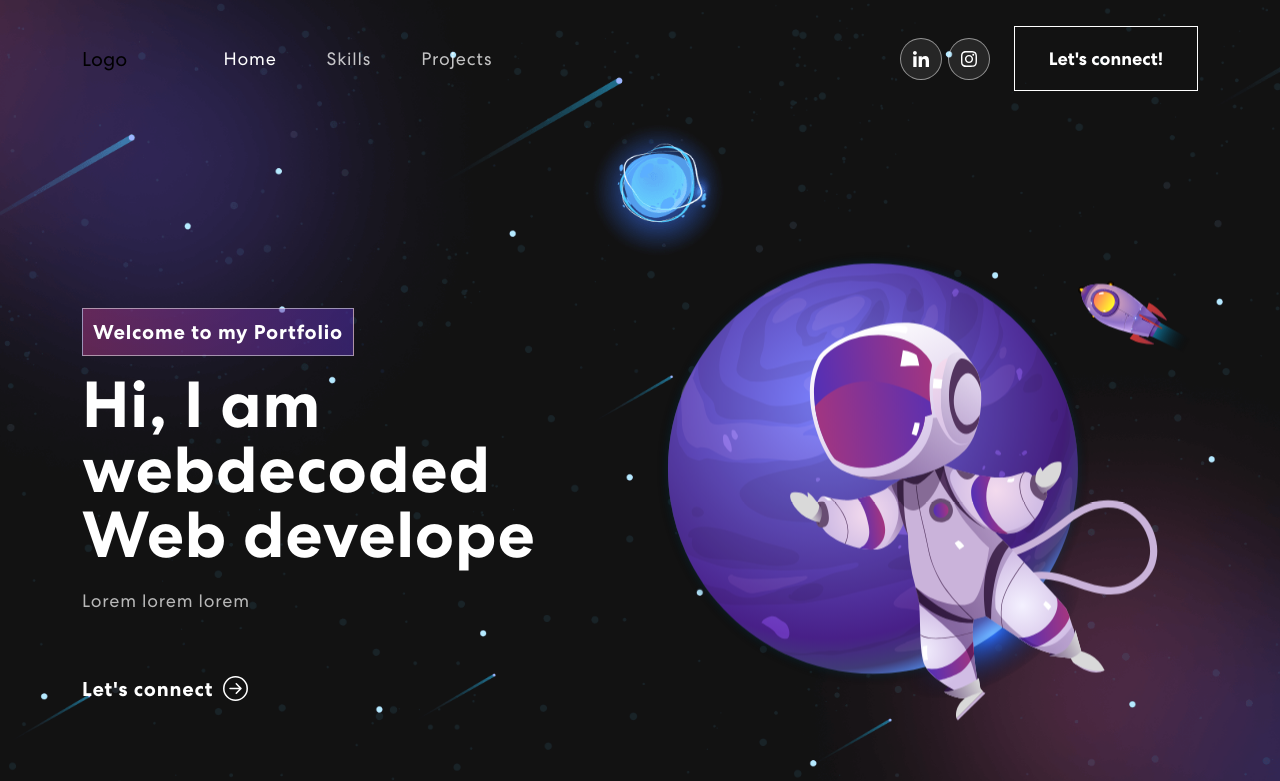
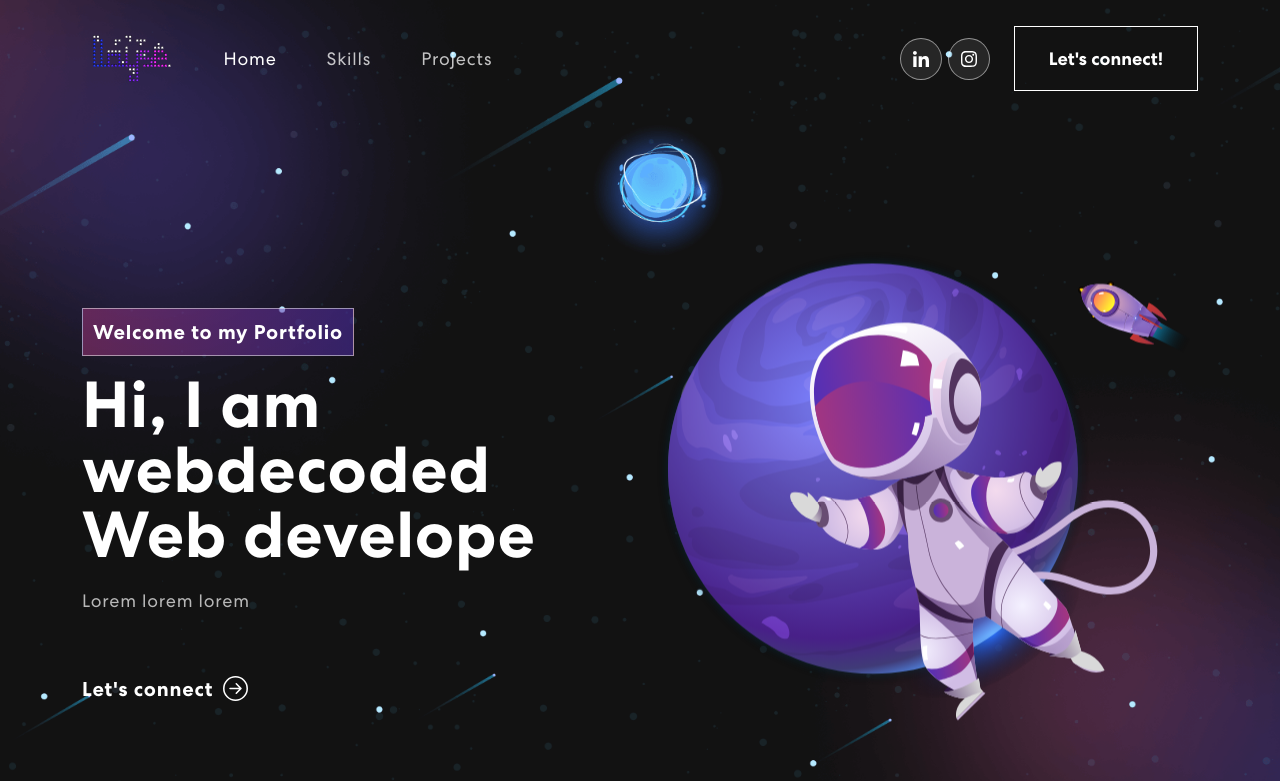
Before and after one commit to llayse/my-portfolio, a React (Create React App) app: page / in a window 1280 px wide. Shown: the top 781 px of the page. Built offline with nearby package versions, Linux system fonts and the light colour scheme.

Commit message:
Components updated

```diff
--- a/src/components/Banner.js
+++ b/src/components/Banner.js
@@ -2,6 +2,8 @@ import { useState, useEffect } from "react"
 import { Container, Row, Col } from "react-bootstrap"
 import { ArrowRightCircle } from "react-bootstrap-icons"
 import headerImg from "../assets/img/header-img.svg"
+import "animate.css";
+
 
 export const Banner = () => {
     const [loopNum, setLoopNum] = useState(0);
--- a/src/components/NavBar.js
+++ b/src/components/NavBar.js
@@ -8,6 +8,7 @@ import Navbar from 'react-bootstrap/Navbar';
 import navIcon1 from '../assets/img/nav-icon1.svg';
 import navIcon2 from '../assets/img/nav-icon2.svg';
 import navIcon3 from '../assets/img/nav-icon3.svg';
+import myIcon from '../assets/img/myiconlcsg.svg';
 
 
 export const NavBar = () => {
@@ -35,7 +36,9 @@ export const NavBar = () => {
         return(
                 <Navbar expand="lg" className={scrolled ? "scrolled" : ""}>
                         <Container>
-                                <Navbar.Brand href="#home">Logo</Navbar.Brand>
+                                <Navbar.Brand href="#home">
+                                        <img src={myIcon} alt=""></img>
+                                </Navbar.Brand>
                                 <Navbar.Toggle aria-controls="basic-navbar-nav">
                                         <span className='navbar-toggler-icon'></span>
                                 </Navbar.Toggle>
```
Also changed, not shown: src/assets/img/myiconlcsg.svg (added).
